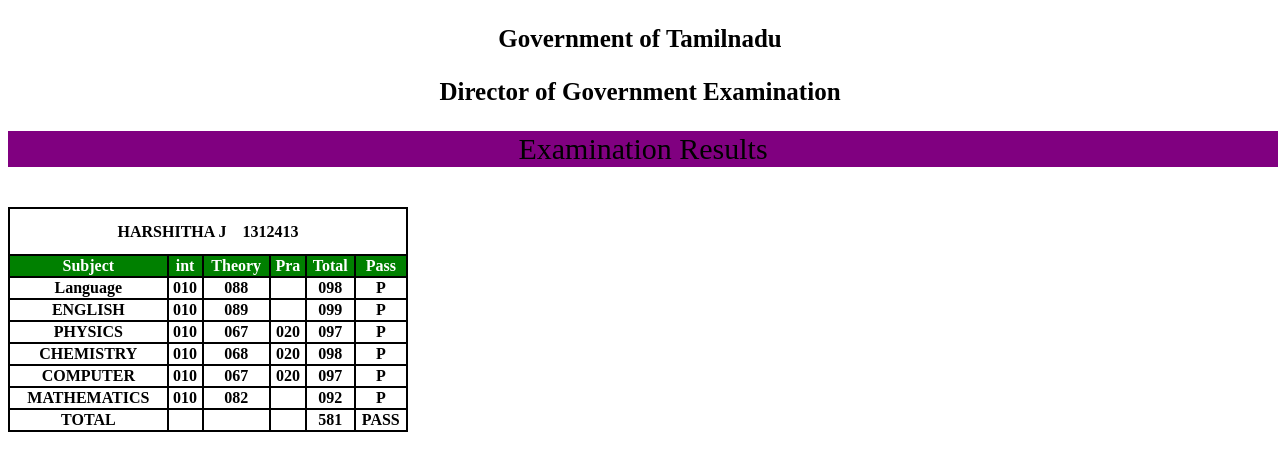
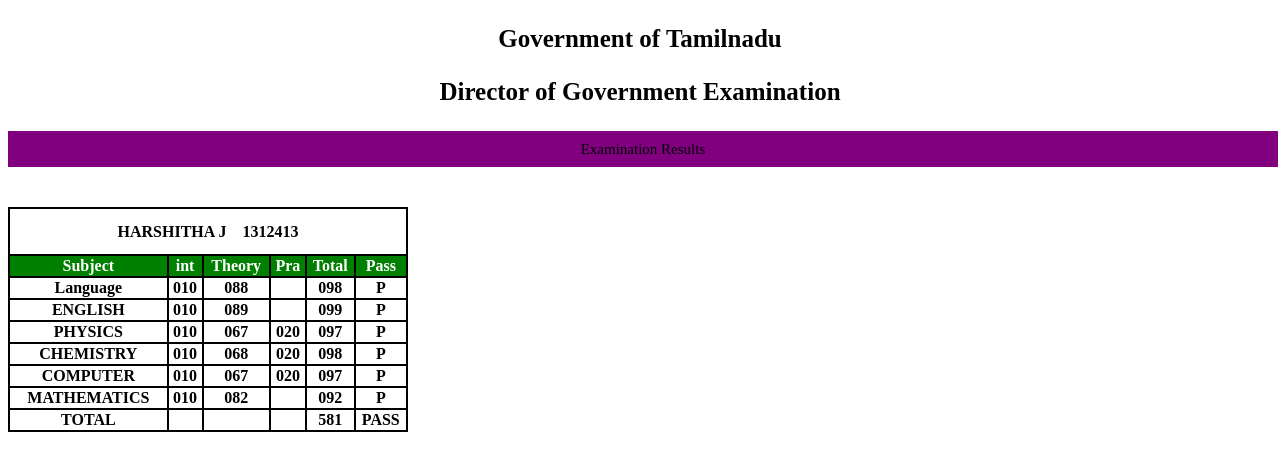
Before and after one commit to kvn-ctrl/tn---results, a plain HTML site: page mark.html in a window 1280 px wide. Drawn offline with Linux system fonts and the light colour scheme.

Commit message:
Update govt.css

```diff
--- a/govt.css
+++ b/govt.css
@@ -17,7 +17,7 @@
     height: 30px;
     display: flex;
     justify-content: center;
-    font-size: 30px;
+    font-size: 15px;
     align-items: center ;
     padding: 3px;
     margin: 0px;
```
